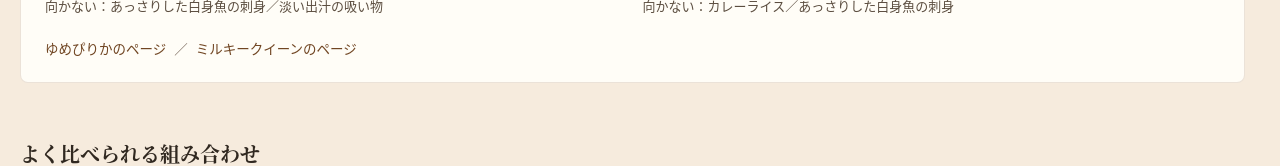
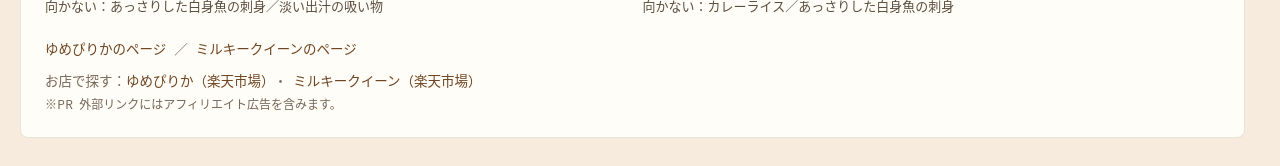
Before and after one commit to Toygaolingxiao/komesomme, a Next.js app: page /compare in a window 1280 px wide. Shown: the part 1744-1910 px from the top of the page. Built offline with nearby package versions, Linux system fonts and the light colour scheme; no server answers.

Commit message:
v1.12.1: free-compare tool — quiet shop line under the result

```diff
--- a/package.json
+++ b/package.json
@@ -1,6 +1,6 @@
 {
   "name": "komesomme",
-  "version": "1.12.0",
+  "version": "1.12.1",
   "private": true,
   "scripts": {
     "dev": "cross-env NODE_OPTIONS=--use-system-ca next dev --turbopack",
--- a/src/components/compare/FreeCompare.tsx
+++ b/src/components/compare/FreeCompare.tsx
@@ -3,8 +3,12 @@
 import { useMemo } from "react";
 import Link from "next/link";
 import { useRouter, useSearchParams } from "next/navigation";
+import { AffiliateDisclosure } from "@/components/AffiliateDisclosure";
 import { IndicatorTable } from "@/components/compare/IndicatorTable";
 import { FOCUS } from "@/components/matrix/shared";
+import { AFFILIATE_LINK_REL, shopQuery } from "@/lib/affiliate";
+import { isShopLinksEnabled } from "@/lib/affiliate/shopLinksEnabled";
+import { wrapRakutenAffiliateUrl, rakutenSearchUrl } from "@/lib/rakuten/affiliate";
 import {
   curatedKey,
   summarizeComparison,
@@ -353,6 +357,34 @@ export function FreeCompare({ dataset }: { dataset: FreeCompareDataset }) {
               {b.name}のページ
             </Link>
           </p>
+
+          {isShopLinksEnabled() ? (
+            <>
+              <p className="mt-3 text-[13.5px]">
+                <span className="text-[var(--km-muted)]">お店で探す：</span>
+                {[a, b].map((brand, index) => (
+                  <span key={brand.id}>
+                    {index > 0 ? (
+                      <span className="mx-1.5 text-[var(--km-muted)]">・</span>
+                    ) : null}
+                    <a
+                      href={wrapRakutenAffiliateUrl(
+                        rakutenSearchUrl(
+                          shopQuery({ prefecture: brand.prefecture, brand: brand.name })
+                        )
+                      )}
+                      target="_blank"
+                      rel={AFFILIATE_LINK_REL}
+                      className={`text-[var(--km-brown)] underline-offset-4 hover:underline ${FOCUS}`}
+                    >
+                      {brand.name}（楽天市場）
+                    </a>
+                  </span>
+                ))}
+              </p>
+              <AffiliateDisclosure variant="pr" className="mt-1.5" />
+            </>
+          ) : null}
         </div>
       ) : null}
     </div>
```
Also changed, not shown: 3 other files (tests, documents, lock files or other folders).
